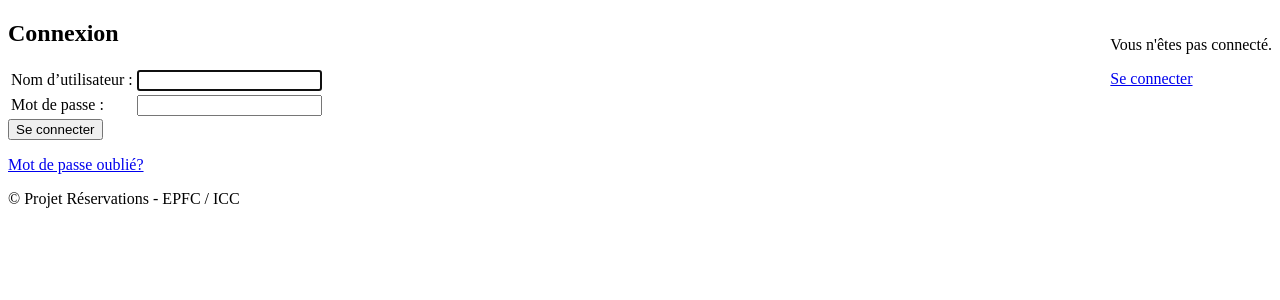
After one commit to lierneuxnicolas/reservation-system, a Django app: page /accounts/login/ in a window 1280 px wide. The commit adds this page. Shown: the top 300 px of the page. Run offline with Django 5.2, Linux system fonts and the light colour scheme; parts of the project's set-up code (start-up, migrations or seed data) failed here and were passed over.

Commit message:
Frontend authentication - Login

```diff
--- /dev/null
+++ b/catalogue/templates/home.html
@@ -0,0 +1,5 @@
+{% extends "layouts/base.html" %}
+{% block title %}Accueil{% endblock %}
+{% block content %}
+<h2>Projet Réservations - Accueil</h2>
+{% endblock %}
--- a/catalogue/templates/layouts/base.html
+++ b/catalogue/templates/layouts/base.html
@@ -6,6 +6,13 @@
 </head>
 <body>
 <div class="container">
+<header>
+<div style="float:right">
+    <p>Vous n'êtes pas connecté.</p>
+    <p><a href="{% url 'login' %}">Se connecter</a></p>
+</div>
+</header>
+<main>
 <div id="notification">
 {% if messages %}
 <ul class="messages">
@@ -16,6 +23,8 @@
 {% endif %}
 </div>
 {% block content %}{% endblock %}
+</main>
+<footer>&copy; Projet Réservations - EPFC / ICC</footer>
 </div>
 </body>
 </html>
--- /dev/null
+++ b/catalogue/templates/registration/login.html
@@ -0,0 +1,32 @@
+{% extends "layouts/base.html" %}
+{% block content %}
+<h2>Connexion</h2>
+{% if form.errors %}
+<p>Votre login et mot de passe ne correspondent pas. Veuillez réesssayer.</p>
+{% endif %}
+{% if next %}
+{% if user.is_authenticated %}
+<p>Votre compte ne vous donne pas accès à cette page. Pour continuer,
+veuillez vous connecter avec un compte d'accès suffisant.</p>
+{% else %}
+<p>Veuillez vous connecter pour voir cette page.</p>
+{% endif %}
+{% endif %}
+<form method="post" action="{% url 'login' %}">
+{% csrf_token %}
+<table>
+<tr>
+<td>{{ form.username.label_tag }}</td>
+<td>{{ form.username }}</td>
+</tr>
+<tr>
+<td>{{ form.password.label_tag }}</td>
+<td>{{ form.password }}</td>
+</tr>
+</table>
+<input type="submit" value="Se connecter">
+<input type="hidden" name="next" value="{{ next }}">
+</form>
+{# Assumes you set up the password_reset view in your URLconf #}
+<p><a href="{% url 'password_reset' %}">Mot de passe oublié?</a></p>
+{% endblock %}
--- a/reservations/settings.py
+++ b/reservations/settings.py
@@ -78,4 +78,8 @@ USE_I18N = True
 USE_TZ = True
 
 STATIC_URL = 'static/'
+
 DEFAULT_AUTO_FIELD = 'django.db.models.BigAutoField'
+
+LOGIN_URL = '/accounts/login'
+LOGIN_REDIRECT_URL = '/'
--- a/reservations/urls.py
+++ b/reservations/urls.py
@@ -1,10 +1,13 @@
+
 
 from django.contrib import admin
 from django.urls import path, include
 from django.contrib.auth import views as auth_views
+from django.views.generic.base import TemplateView
 
 
 urlpatterns = [
+    path('', TemplateView.as_view(template_name='home.html'), name='home'),
     path('admin/password_reset/', auth_views.PasswordResetView.as_view(), name='admin_password_reset'),
     path('admin/password_reset/done/', auth_views.PasswordResetDoneView.as_view(), name='password_reset_done'),
     path('admin/reset/<uidb64>/<token>/', auth_views.PasswordResetConfirmView.as_view(), name='password_reset_confirm'),
```
Lines whose indentation alone changed are shown as unchanged.
